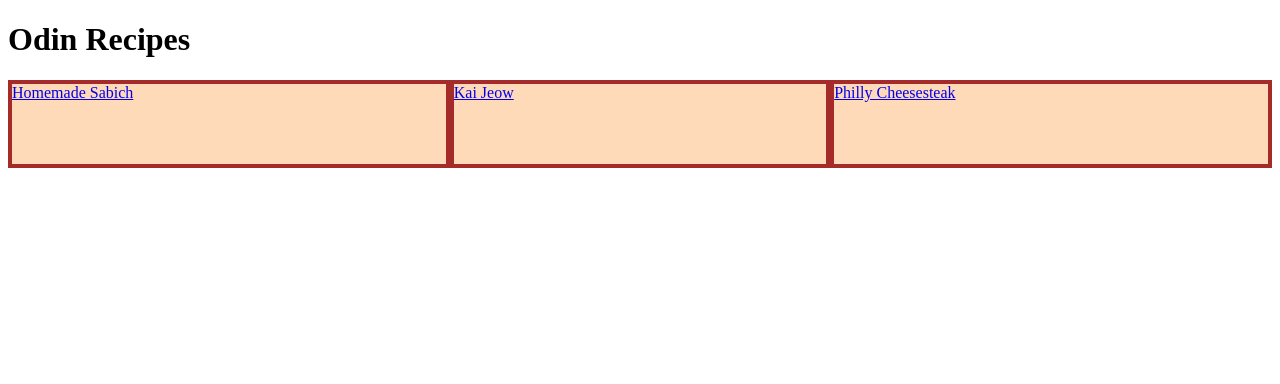
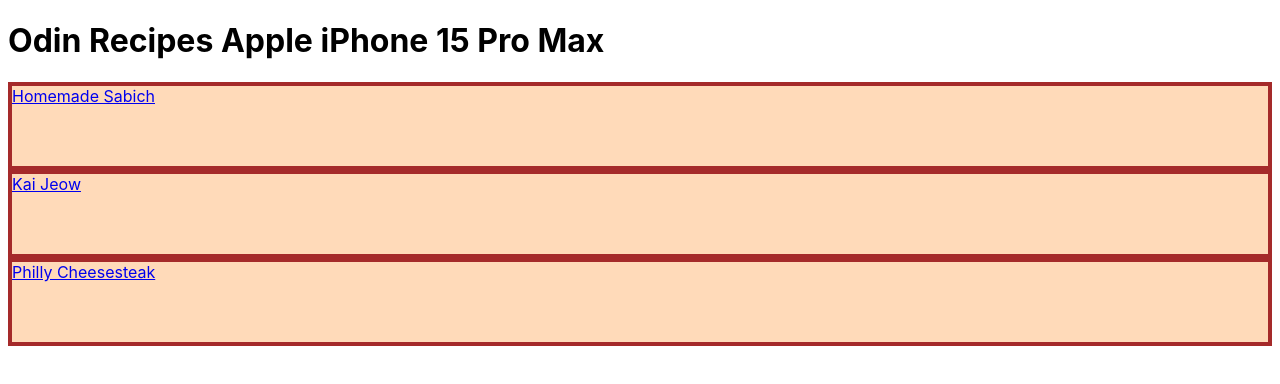
Before and after one commit to Teddypowa/odin-recipes, a plain HTML site: page index.html in a window 1280 px wide. Drawn offline with Linux system fonts and the light colour scheme.

Commit message:
font family

```diff
--- a/index.html
+++ b/index.html
@@ -3,11 +3,11 @@
     <head>
         <meta charset="UTF-8">
         <meta name="viewport" content="width=device-width, initial-scale=1.0">
-        <link rel="stylesheet" href="style.css">
+        <link rel="stylesheet" href="./style.css">
         <title>Odin Recipes</title>
     </head>
     <body>
-<h1>Odin Recipes</h1>
+<h1>Odin Recipes Apple iPhone 15 Pro Max</h1>
     <div class="flex-container">
         <div class="one"> <a href="recipes/homemade-sabich.html">Homemade Sabich</a></div>
         <div class="two"> <a href="recipes/kai-jeow.html">Kai Jeow</a></div>
--- a/style.css
+++ b/style.css
@@ -1,6 +1,10 @@
+body {
+    font-family: -apple-system, BlinkMacSystemFont, sans-serif;
+}
 .flex-container {
     display: flex;
-    /* flex-direction: cloumn; */
+    flex-direction: column;
+
 }
 
 /* this selector selects all divs inside of .flex-container */
```
Also changed, not shown: recipes/homemade-sabich.html (+1 -0 lines), recipes/kai-jeow.html (+1 -0 lines), recipes/philly-cheesesteak.html (+1 -0 lines).
